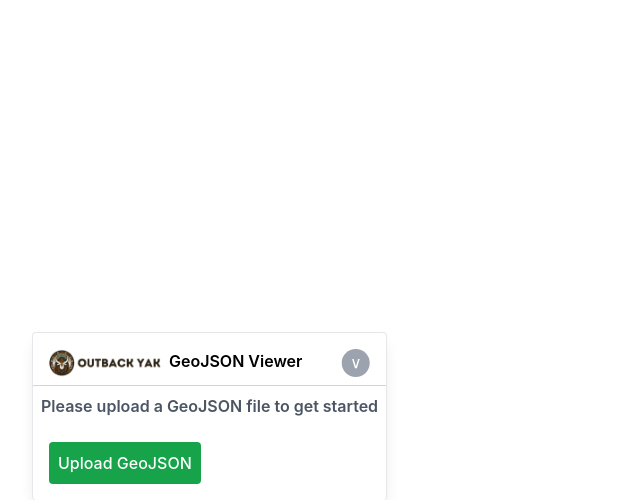
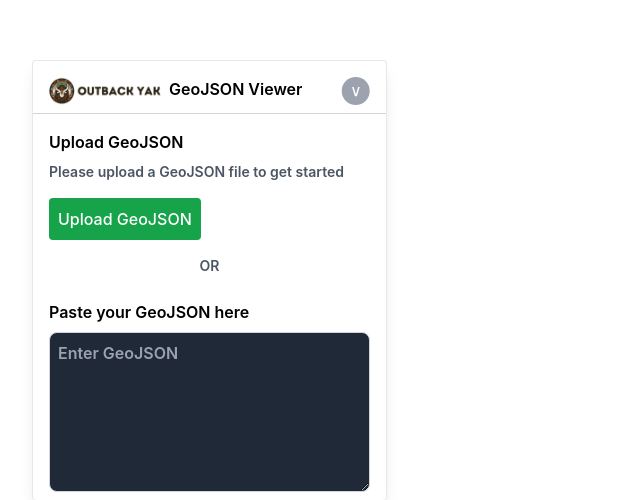
Before and after one commit to bishalspkt/geojson-app, a React (Vite) app: page / in a window 1280 px wide. Shown: the part 300-800 px from the top of the page, without its empty margins (0-640 px from the left). Built offline with nearby package versions, Linux system fonts and the light colour scheme; no server answers.

Commit message:
feat: refactor map controls

```diff
--- a/src/components/map-controls/map-controls.tsx
+++ b/src/components/map-controls/map-controls.tsx
@@ -24,11 +24,15 @@ export default function MapControls({ setGeoJSON }: UploadGeoJSONButtonProps) {
                 </div>
                 {!minimized && (
                     <>
-                        <div className="flex flex-col gap-2">
-                            <p className="text-gray-600">Please upload a GeoJSON file to get started</p>
-                            <div className="text-left py-4">
+                        <div className="flex flex-col gap-2 px-4 py-2">
+                            <h4 className="text-left">Upload GeoJSON</h4>
+                            <p className="text-gray-600 text-sm text-left">Please upload a GeoJSON file to get started</p>
+                            <div className="text-left py-2">
                                 <UploadGeoJSONButton setGeoJSON={setGeoJSON} />
                             </div>
+                            <p className="text-gray-600 text-sm text-bold">OR</p>
+                            <h4 className="text-left pt-4">Paste your GeoJSON here</h4>
+                            <textarea className="border border-gray-300 text-white rounded-lg p-2 h-40 bg-gray-800" placeholder="Enter GeoJSON"/>
                         </div>
                     </>
                 )}
--- a/src/components/map-controls/upload-geojson.tsx
+++ b/src/components/map-controls/upload-geojson.tsx
@@ -1,4 +1,5 @@
 import { useState } from "react";
+import Button from "../ui/button";
 
 interface UploadGeoJSONButtonProps {
     setGeoJSON: (geoJSON: unknown) => void; // Update the type of geoJSON
@@ -52,9 +53,7 @@ export default function UploadGeoJSONButton({setGeoJSON}: UploadGeoJSONButtonPro
 
     return (
         <>
-            <button className="bg-green-600 mx-4 p-2 rounded text-white" onClick={handleButtonClick}>
-                Upload GeoJSON
-            </button>
+            <Button label="Upload GeoJSON" onClick={handleButtonClick} />
             {isModalOpen && (
                 <div className="fixed top-0 left-0 w-full h-full flex items-center justify-center bg-gray-800 bg-opacity-50 text-gray-800">
                     <div className="bg-white rounded-lg p-4 relative">
--- a/src/components/map/map.tsx
+++ b/src/components/map/map.tsx
@@ -9,7 +9,6 @@ interface MapProps {
 }
 
 function addUploadedGeoJSONLayer(map: maplibregl.Map, uploadedGeoJSON: Record<string, unknown>, sourceName = "uploaded-geojson") {
-    console.log(`addUploadedGeoJSONLayer called with ${sourceName}`)
     const layerName = `${sourceName}-layer`;
     // Check if source with the same name already exists
     if (map.getLayer(layerName)) {
--- /dev/null
+++ b/src/components/ui/button.tsx
@@ -0,0 +1,21 @@
+export interface ButtonProps {
+    label: string;
+    onClick: () => void;
+    type?: 'primary' | 'secondary' | 'accent';
+}
+
+export default function Button({label, onClick, type='primary'}: ButtonProps) {
+    let btnTypeClassNames = "";
+    switch(type) {
+        case 'primary':
+            btnTypeClassNames = "bg-green-600";
+            break;
+        default:
+            btnTypeClassNames = "bg-red-600";
+    }
+    return (
+        <button className={`${btnTypeClassNames} p-2 rounded text-white`} onClick={onClick}>
+            {label}
+        </button>
+    );
+}
```
